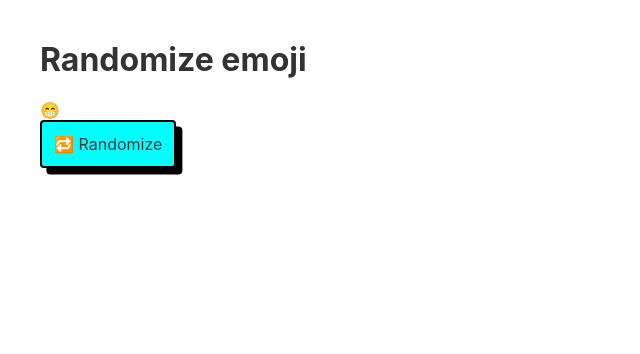
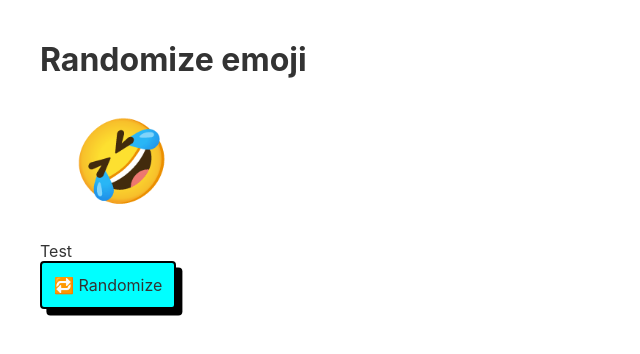
Before and after one commit to grammer-org/Learn-svelte, a Svelte app: page / in a window 1280 px wide. Shown: the top 354 px of the page, without its empty margins (0-640 px from the left). Built offline with nearby package versions, Linux system fonts and the light colour scheme.

Commit message:
Component in svelte

```diff
--- a/src/App.svelte
+++ b/src/App.svelte
@@ -1,10 +1,11 @@
 <script>
-	let currentEmoji = "😁"
+	import EmojiDisplay from "./EmojiDisplay.svelte"
 </script>
 
 <main>
 	<h1>Randomize emoji</h1>
-	<div>{currentEmoji}</div>
+	<EmojiDisplay />
+	<div>Test</div>
 	<button>🔁 Randomize</button>
 </main>
 
--- /dev/null
+++ b/src/EmojiDisplay.svelte
@@ -0,0 +1,17 @@
+<script>
+	let currentEmoji = "😁"
+	setTimeout(() => {
+		currentEmoji = "🤣"
+	}, 2000)
+</script>
+
+<main>
+	<div>{currentEmoji}</div>
+</main>
+
+<style>
+	div {
+		font-size: 5em;
+		margin: 0.4em
+	}
+</style>
```
